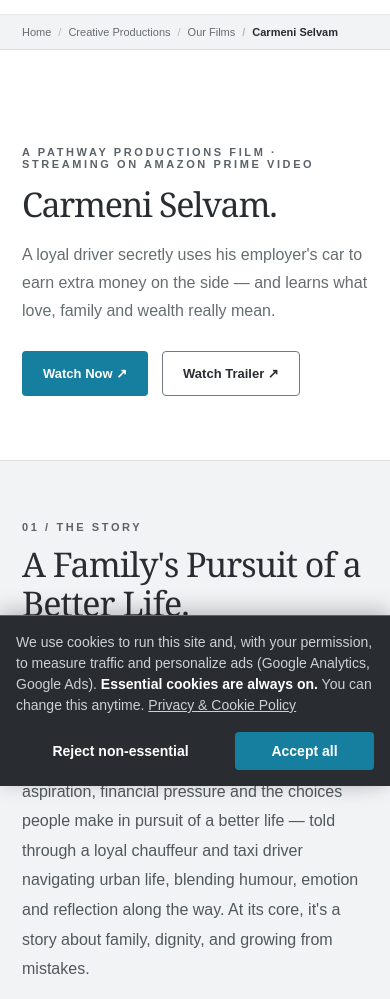
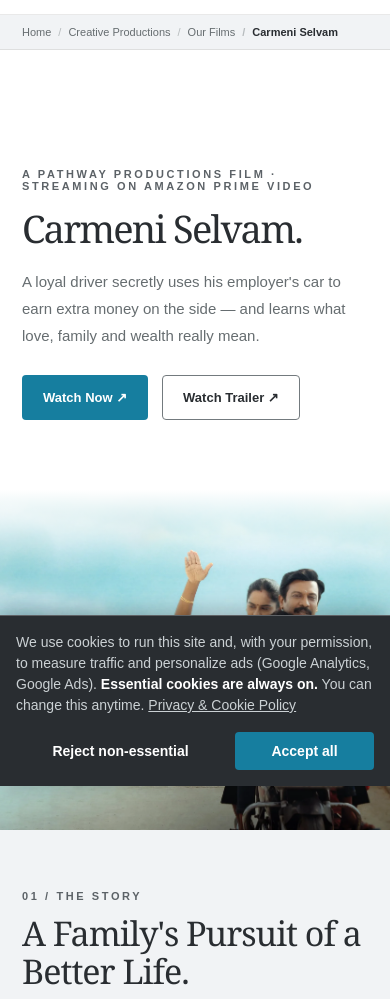
Before and after one commit to Pathwayproductions/pathway-v3-rebuild, a plain HTML site: page films/carmeni-selvam/index.html in a window 390 px wide. Shown: the part 58-1057 px from the top of the page. Drawn offline with Linux system fonts and the light colour scheme; a script that the page names is missing.

Commit message:
Add real hero banner photo to Carmeni Selvam page
Replace the plain-text hero-light section with a hero-photo split
layout using the family-on-motorbike key art. The split panel's
built-in white fade from the left matches this image's own negative
space (open sky on the left, family positioned right-of-center), so
it works cleanly on desktop; on mobile the layout already stacks
text above photo via existing CSS.

Co-Authored-By: Claude Sonnet 5 <noreply@anthropic.com>
Claude-Session: https://claude.ai/code/session_01W3kK5m2Q29tB4HTEXUdjWz

```diff
--- a/films/carmeni-selvam/index.html
+++ b/films/carmeni-selvam/index.html
@@ -177,7 +177,16 @@ height="0" width="0" style="display:none;visibility:hidden"></iframe></noscript>
 </script>
 
 <main>
-  <section class="hero-light">
+  <section class="hero-photo">
+    <div class="hero-photo-media">
+      <picture>
+        <source srcset="../../assets/images/films/carmeni-selvam-hero.webp" type="image/webp">
+        <img src="../../assets/images/films/carmeni-selvam-hero.jpg"
+             alt="Samuthirakani riding a motorbike with his on-screen wife and son, all three waving cheerfully against a bright blue sky"
+             style="object-position:75% center;"
+             fetchpriority="high" loading="eager">
+      </picture>
+    </div>
     <div class="wrap">
       <div class="eyebrow">A Pathway Productions Film · Streaming on Amazon Prime Video</div>
       <h1>Carmeni Selvam<span class="blue-period">.</span></h1>
```
Also changed, not shown: assets/images/films/carmeni-selvam-hero.jpg (added), assets/images/films/carmeni-selvam-hero.webp (added).
